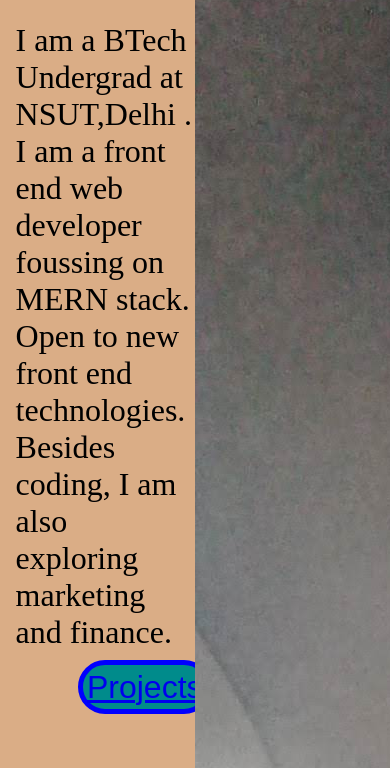
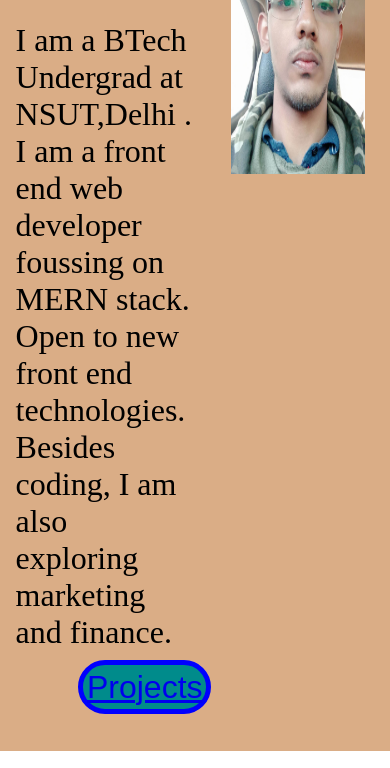
Before and after one commit to AbhishekParauha/portfolio.github.io, a plain HTML site: page index.html in a window 390 px wide. Shown: the part 240-1008 px from the top of the page. Drawn offline with Linux system fonts and the light colour scheme.

Commit message:
Update style.css

```diff
--- a/style.css
+++ b/style.css
@@ -169,6 +169,11 @@ h1{
 .responsive{
     height: 400px;
     margin-top: 5%;
+
+}
+.profile{
+    height: 600px;
+    margin-left: 20%;width: 75%;
 }
 @media (max-width:1065px){
     #name{
@@ -243,6 +248,10 @@ h1{
     .responsive{
         height: 130px;
     }
+    .profile{
+        height: 300px;
+
+    }
 }
 @media(max-width:332px){
     #name{
```
